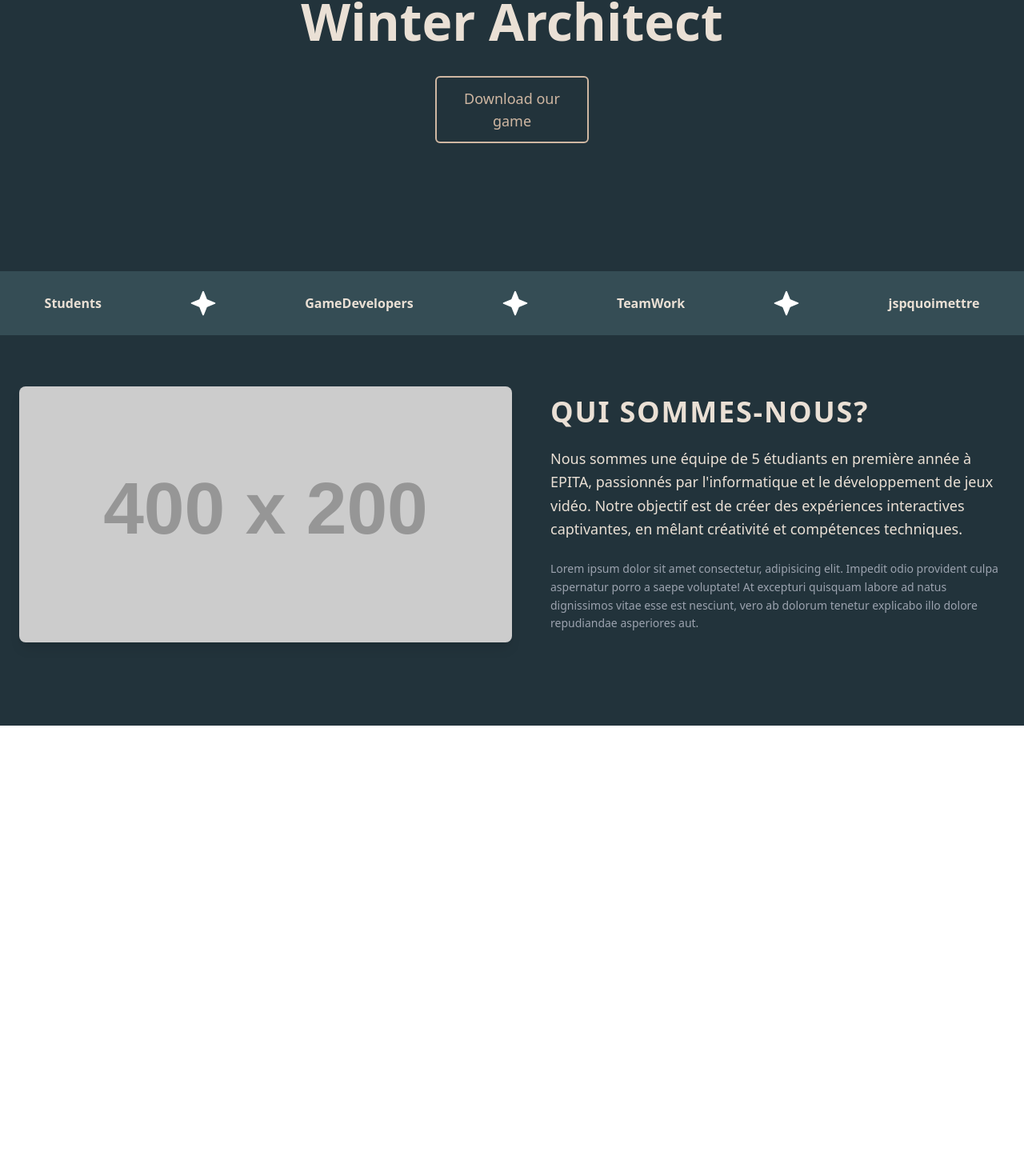
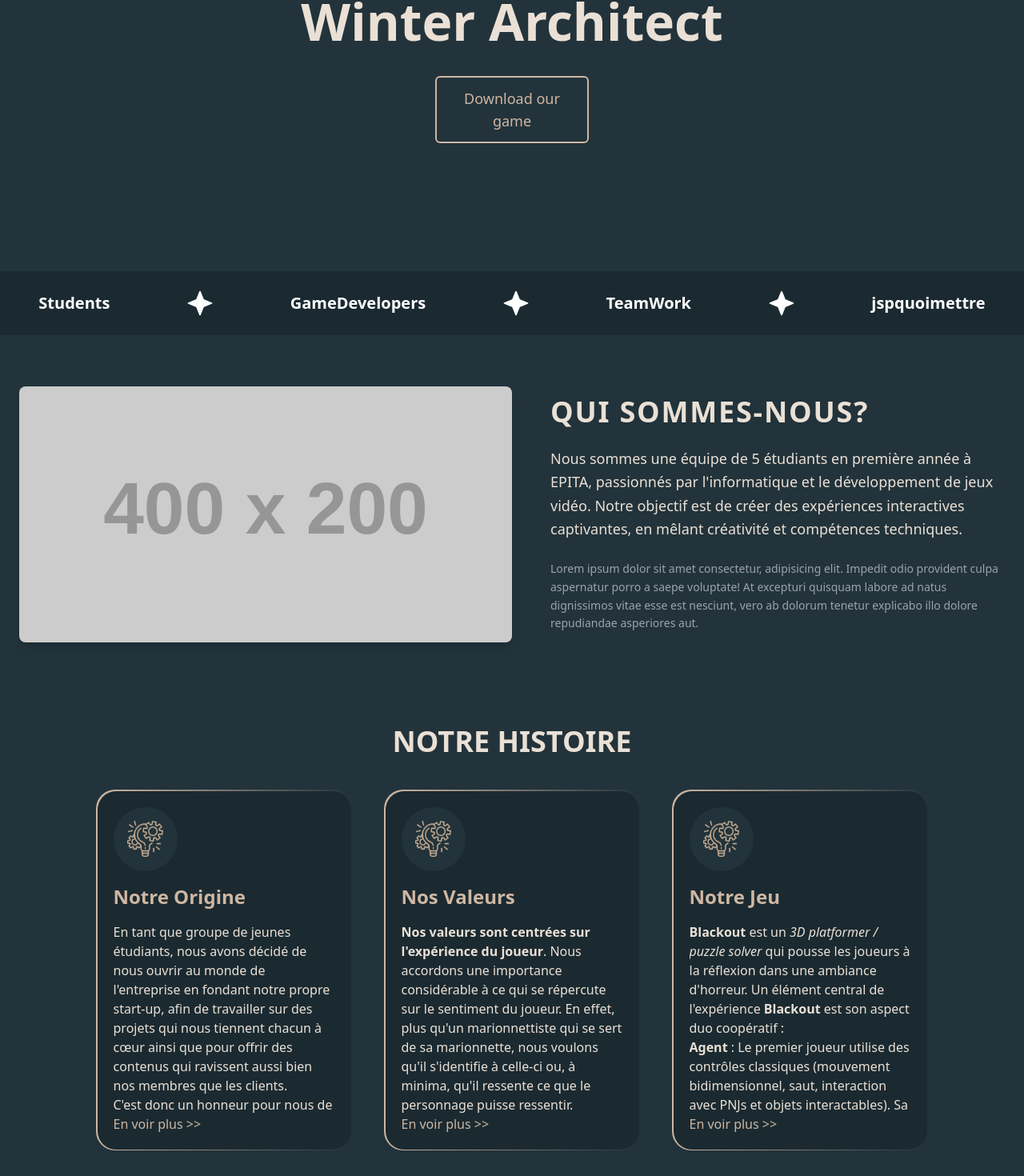
Before and after one commit to Winter-Architect/website, a Nuxt app: page / in a window 1280 px wide. Shown: the part 293-1763 px from the top of the page at 80% size. Before the commit the page ends 1200 px from the top, so only its background shows below. Built offline with nearby package versions, Linux system fonts and the light colour scheme.

Commit message:
ajout de la section story et je vais me coucher

```diff
--- a/components/Button.vue
+++ b/components/Button.vue
@@ -1,14 +1,14 @@
 <template>
   <NuxtLink v-if="to" :to="to" class="inline-block">
     <button
-      class="bg-pearl-bush-300 text-outer-space-950 hover:bg-pearl-bush-400 transition-all duration-200 p-3 mt-7 w-full md:w-[15vw] text-lg rounded-md transform hover:scale-105 hover:shadow-glow active:scale-95"
+      class="bg-pearl-bush-400 text-outer-space-950 hover:bg-pearl-bush-400 transition-all duration-200 p-3 mt-7 w-full md:w-[15vw] text-lg rounded-md transform hover:scale-105 hover:shadow-glow active:scale-95"
     >
       <slot />
     </button>
   </NuxtLink>
   <a v-else-if="pdfUrl" :href="pdfUrl" download class="inline-block">
     <button
-      class="bg-pearl-bush-300 text-outer-space-950 hover:bg-pearl-bush-400 transition-all duration-200 p-3 w-full md:w-[15vw] text-lg rounded-md transform hover:scale-105 hover:shadow-glow active:scale-95"
+      class="bg-pearl-bush-400 text-outer-space-950 hover:bg-pearl-bush-400 transition-all duration-200 p-3 w-full md:w-[15vw] text-lg rounded-md transform hover:scale-105 hover:shadow-glow active:scale-95"
     >
       <slot />
     </button>
@@ -21,7 +21,7 @@
   </button>
   <button
     v-else
-    class="bg-pearl-bush-300 text-outer-space-950 hover:bg-pearl-bush-400 transition-all duration-200 p-3 w-full md:w-[15vw] text-lg rounded-md transform hover:scale-105 hover:shadow-glow active:scale-95"
+    class="bg-pearl-bush-400 text-outer-space-950 hover:bg-pearl-bush-400 transition-all duration-200 p-3 w-full md:w-[15vw] text-lg rounded-md transform hover:scale-105 hover:shadow-glow active:scale-95"
   >
     <slot />
   </button>
--- a/components/Navbar.vue
+++ b/components/Navbar.vue
@@ -19,10 +19,12 @@
       <div
         class="flex items-center space-x-5 text-pearl-bush-100 md:text-lg lg:text-xl"
       >
-        <p href="#" class="cursor-pointer hover:font-bold">Acceuil</p>
-        <p href="#" class="cursor-pointer hover:font-bold">Notre équipe</p>
-        <p href="#" class="cursor-pointer hover:font-bold">Nos jeux</p>
-        <p href="#" class="cursor-pointer hover:font-bold">Notre histoire</p>
+        <a href="#" class="cursor-pointer hover:font-bold"> Acceuil </a>
+        <a href="#story" class="cursor-pointer hover:font-bold"
+          >Notre histoire</a
+        >
+        <a href="#" class="cursor-pointer hover:font-bold">Nos jeux</a>
+        <a href="#" class="cursor-pointer hover:font-bold">Notre histoire</a>
       </div>
       <Button>Get Started</Button>
     </div>
--- a/components/QuiSommesNous.vue
+++ b/components/QuiSommesNous.vue
@@ -1,28 +1,7 @@
 <template>
-  <!-- <div class="flex w-[80vw] gap-10 mt-[10vh]">
-    <div class="cols-span-2 flex justify-around">
-      <img src="https://placehold.co/322x359" alt="" />
-       <img src="https://placehold.co/252x200" alt="" />
-    </div>
-    <div class="">
-      <h1 class="text-3xl font-bold w-[50vw]">Qui sommes nous?</h1>
-      <p>
-        Nous sommes une équipe de 5 étudiants en première année à EPITA,
-        passionnés par l'informatique et le développement de jeux vidéo. Notre
-        objectif est de créer des expériences interactives captivantes, en
-        mêlant créativité et compétences techniques.
-        <br />
-        Lorem ipsum dolor sit amet consectetur, adipisicing elit. Impedit odio
-        provident culpa aspernatur porro a saepe voluptate! At excepturi
-        quisquam labore ad natus dignissimos vitae esse est nesciunt, vero ab
-        dolorum tenetur explicabo illo dolore repudiandae asperiores aut.
-        Voluptatem tempore, tenetur labore sint incidunt vitae. Ipsa ad quam
-        aliquid nulla?
-      </p>
-    </div>
-  </div> -->
   <section
     class="container mx-auto px-6 py-16 flex flex-col lg:flex-row items-center"
+    id="quisommesnous"
   >
     <img
       src="https://placehold.co/400x200"
--- /dev/null
+++ b/components/Story.vue
@@ -0,0 +1,87 @@
+<template>
+  <section id="story">
+    <h1 class="text-4xl font-bold text-center my-10">NOTRE HISTOIRE</h1>
+    <div class="flex flex-col md:flex-row justify-around items-center gap-10">
+      <StorySub
+        v-for="el in StoryParts"
+        :key="el.title"
+        :content="el.content"
+        :title="el.title"
+        :icon="el.icon"
+      />
+    </div>
+  </section>
+</template>
+
+<script setup>
+const StoryParts = [
+  {
+    title: "Notre Origine",
+    icon: "/assets/originIcon.svg",
+    content: `
+      <p>En tant que groupe de jeunes étudiants, nous avons décidé de nous ouvrir
+      au monde de l'entreprise en fondant notre propre start-up, afin de
+      travailler sur des projets qui nous tiennent chacun à cœur ainsi que
+      pour offrir des contenus qui ravissent aussi bien nos membres que les
+      clients.</p>
+
+      <p>C'est donc un honneur pour nous de vous présenter <strong>Winter
+      Architect</strong>, start-up que nous souhaitons orienter vers le développement
+      de jeux vidéo. Ce nom n'est pas anodin puisqu'il s'agit de la base de
+      notre évolution, étant lié à notre tout premier projet de jeu, <em>Blackout</em>.</p>
+
+      <p>En effet, dans le lore de notre jeu, <strong>Winter Architect</strong> est la faction la
+      plus importante. L'exploration de leurs (nos) locaux permet au joueur de
+      se rendre compte de l'étendue des secrets et des anomalies qui y sont
+      enfermés, ainsi que de l'étendue des conséquences qu'aurait cette
+      entreprise sur l'humanité si la moindre de leurs innovations venait à
+      s'échapper ou à être capturée.</p>
+    `,
+  },
+  {
+    title: "Nos Valeurs",
+    icon: "/assets/originIcon.svg",
+    content: `
+      <p><strong>Nos valeurs sont centrées sur l'expérience du joueur</strong>. Nous accordons une importance
+      considérable à ce qui se répercute sur le sentiment du joueur. En effet,
+      plus qu'un marionnettiste qui se sert de sa marionnette, nous voulons qu'il
+      s'identifie à celle-ci ou, à minima, qu'il ressente ce que le personnage puisse ressentir.</p>
+
+      <p>Nous aspirons à procurer un sentiment gratifiant d'accomplissement en offrant
+      la possibilité de finir le jeu, de le compléter. Ce sentiment est primordial dès
+      lors qu'il donne la sensation au joueur d'avoir avancé dans son périple, d'avoir joué
+      pour atteindre un objectif, mais principalement d'avoir vécu une histoire.</p>
+
+      <p><em>Pour faire simple, nous voulons que nos joueurs vivent l'histoire du personnage
+      sans être parcourus par un sentiment d'inachevé ou encore de redondance.</em></p>
+
+      <p><strong>Un achat, une expérience</strong> : C'est ainsi que nous proposons une expérience unique
+      pour chacun de nos jeux. Notre dessein est d'offrir une expérience immédiate et
+      immersive au joueur alors qu'il se décide à lancer le jeu, en nous écartant de l'aspect
+      sangsue du modèle économique courant, tels que des achats en jeu pour des cosmétiques ou des publicités.</p>
+    `,
+  },
+  {
+    title: "Notre Jeu",
+    icon: "/assets/originIcon.svg",
+    content: `
+      <p><strong>Blackout</strong> est un <em>3D platformer / puzzle solver</em> qui pousse les joueurs
+      à la réflexion dans une ambiance d'horreur. Un élément central de l'expérience <strong>Blackout</strong> est
+      son aspect duo coopératif :</p>
+
+      <ul>
+        <li><strong>Agent</strong> : Le premier joueur utilise des contrôles classiques (mouvement
+        bidimensionnel, saut, interaction avec PNJs et objets interactables). Sa mission est
+        d'explorer le terrain, comprendre les épreuves et survivre aux attaques ennemies.</li>
+
+        <li><strong>Support</strong> : Le second joueur possède des contrôles uniques. Il interagit avec
+        des objets électroniques (bras robotiques, portes, aimants, caméras, etc.) et joue un rôle clé
+        dans la résolution des énigmes.</li>
+      </ul>
+
+      <p>Les deux joueurs doivent collaborer pour avancer dans des salles générées
+      pseudo-aléatoirement, utilisant leurs compétences et leur créativité pour surmonter les épreuves.</p>
+    `,
+  },
+];
+</script>
--- /dev/null
+++ b/components/StorySub.vue
@@ -0,0 +1,35 @@
+<template>
+  <div
+    class="w-[25vw] bg-gradient-to-r from-pearl-bush-300 to-outer-space-950 p-[1.5px] rounded-3xl"
+  >
+    <div class="bg-[#1B2A31] p-5 rounded-[calc(1.5rem-1px)]">
+      <div
+        class="bg-outer-space-950 p-2 rounded-full w-[10vh] h-[10vh] flex items-center justify-center"
+      >
+        <img :src="props.icon" alt="icon" />
+      </div>
+      <h1 class="text-pearl-bush-300 font-bold text-2xl my-[2vh]">
+        {{ props.title }}
+      </h1>
+      <p
+        ref="contentRef"
+        :style="{ maxHeight: showMore ? 'none' : '30vh', overflow: 'hidden' }"
+        v-html="content"
+      ></p>
+      <button class="text-pearl-bush-300" @click="ShowMore">
+        En voir {{ showMore ? "moins" : "plus" }} >>
+      </button>
+    </div>
+  </div>
+</template>
+
+<script setup>
+const props = defineProps(["title", "content", "icon"]);
+let content = ref(props.content);
+let showMore = ref(false);
+const contentRef = ref(null);
+
+function ShowMore() {
+  showMore.value = !showMore.value;
+}
+</script>
--- /dev/null
+++ b/components/Timeline.vue
@@ -0,0 +1,41 @@
+<template>
+  <div class="w-full max-w-7xl mx-auto px-4">
+    <!-- Conteneur avec scroll horizontal sur mobile -->
+    <div class="relative overflow-x-auto pb-8">
+      <!-- Wrapper qui assure une largeur minimale sur mobile -->
+      <div class="relative min-w-[640px] md:min-w-0">
+        <!-- Timeline line -->
+        <div class="absolute left-0 w-full h-1 bg-outer-space-950 top-4"></div>
+
+        <!-- Timeline events -->
+        <div class="relative flex justify-between">
+          <div
+            v-for="(event, index) in events"
+            :key="index"
+            class="flex flex-col items-center w-32 px-2"
+          >
+            <!-- Event circle -->
+            <div
+              class="w-8 h-8 bg-pearl-bush-100 border-4 border-outer-space-950 rounded-full z-10"
+            ></div>
+
+            <!-- Event label avec meilleur wrapping -->
+            <div class="mt-2 text-sm text-center w-full">
+              <div class="text-xs">{{ event.month }}</div>
+              <div class="break-words">{{ event.label }}</div>
+            </div>
+          </div>
+        </div>
+      </div>
+    </div>
+  </div>
+</template>
+
+<script setup>
+const events = [
+  { month: "Octobre", label: "Prise de connaissance du projet" },
+  { month: "Novembre", label: "Rédaction du cahier des charges" },
+  { month: "Décembre", label: "Début du projet" },
+  { month: "Janvier", label: "Première soutenance" },
+];
+</script>
--- a/pages/index.vue
+++ b/pages/index.vue
@@ -6,7 +6,7 @@
       </h1>
       <Button variant="outline" class="mt-5">Download our game</Button>
       <div
-        class="h-[10vh] w-[100vw] mt-[20vh] bg-outer-space-800 flex font-bold justify-around items-center"
+        class="h-[10vh] w-[100vw] mt-[20vh] bg-[#1B2A31] flex text-xl font-bold justify-around items-center text-white"
       >
         <p>Students</p>
         <img src="/assets/star.svg" alt="Star" class="h-[4vh]" />
@@ -17,6 +17,7 @@
         <p>jspquoimettre</p>
       </div>
       <QuiSommesNous />
+      <Story />
     </div>
   </div>
 </template>
```
Also changed, not shown: public/assets/originIcon.svg (added).
